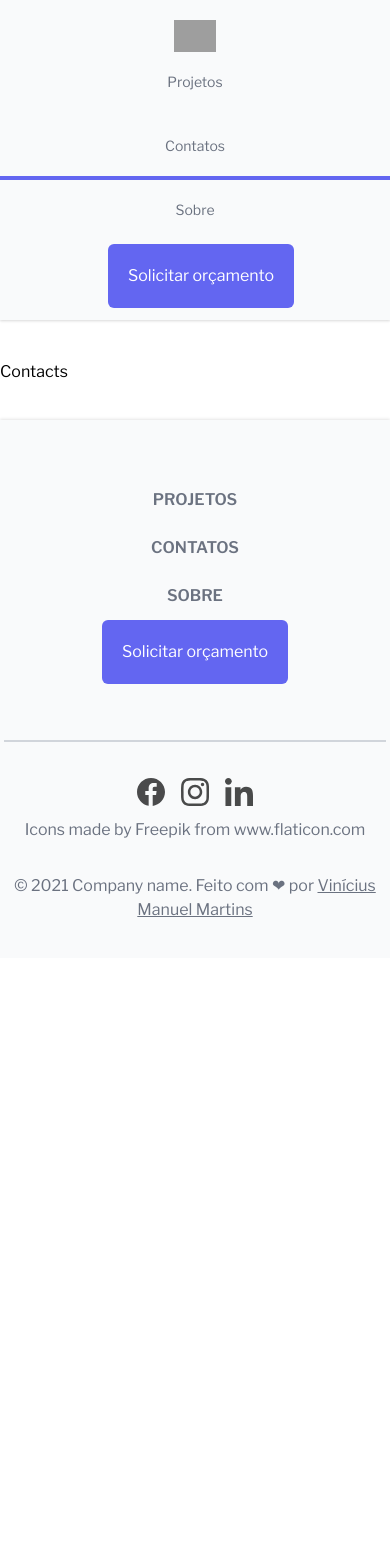
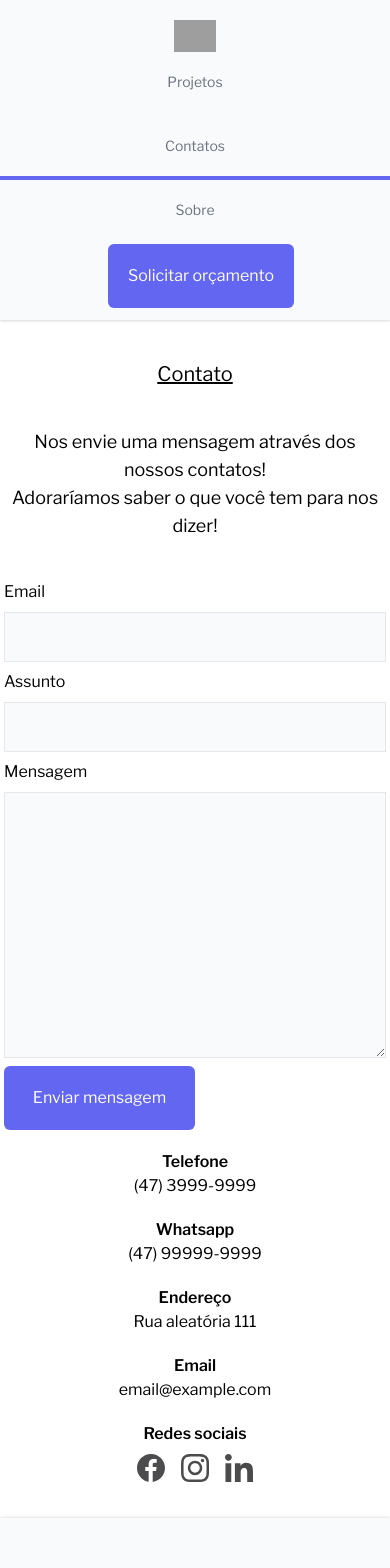
Before and after one commit to Vanfarock/architecture-frontend, a React (Create React App) app: page /contato in a window 390 px wide. Shown: the top 1568 px of the page. Before the commit the page ends 958 px from the top, so only its background shows below. Built offline with nearby package versions, Linux system fonts and the light colour scheme; grey boxes are pictures that could not be loaded.

Commit message:
Turned contacts page responsive

```diff
--- a/src/components/contacts.jsx
+++ b/src/components/contacts.jsx
@@ -1,9 +1,58 @@
 import React from 'react';
+import commonStyles from './util/commonStyles';
+import Facebook from '../assets/icons/facebook.svg';
+import Instagram from '../assets/icons/instagram.svg';
+import Linkedin from '../assets/icons/linkedin.svg';
+import SectionHeader from './common/sectionHeader';
+import Button from './common/button';
 
 const Contacts = () => {
   return (
-    <div>
-      <h1>Contacts</h1>
+    <div className={` max-w-screen-xl ${commonStyles.responsiveMargin}`}>
+      <SectionHeader className="text-center md:text-left mb-10">Contato</SectionHeader>
+      <div className="flex flex-col md:flex-row">
+        <div className="flex-1 mr-10 w-full">
+          <h1 className="text-lg mb-10 text-center">Nos envie uma mensagem através dos nossos contatos! <br /> Adoraríamos saber o que você tem para nos dizer!</h1>
+          <form className="flex flex-col items-center">
+            <label className="self-start" htmlFor="email">Email</label>
+            <input email="email" type="email" name="email"  className="bg-gray-50 border p-3 my-2 w-full" />
+
+            <label className="self-start" htmlFor="subject">Assunto</label>
+            <input email="subject" type="text" name="subject" className="bg-gray-50 border p-3 my-2 w-full" />
+
+            <label className="self-start" htmlFor="message">Mensagem</label>
+            <textarea email="message" rows="10" name="message" className="bg-gray-50 border p-3 my-2 w-full" />
+
+            <Button className="self-start w-2/4 p-5" type="submit">Enviar mensagem</Button>
+          </form>
+        </div>
+        <div className="grid grid-cols-1 sm:grid-cols-2 text-center mt-5 md:flex md: flex-col">
+          <div className="mb-5">
+            <h1 className="font-bold">Telefone</h1>
+            <h3>(47) 3999-9999</h3>
+          </div>
+          <div className="mb-5">
+            <h1 className="font-bold">Whatsapp</h1>
+            <h3>(47) 99999-9999</h3>
+          </div>
+          <div className="mb-5">
+            <h1 className="font-bold">Endereço</h1>
+            <h3>Rua aleatória 111</h3>
+          </div>
+          <div className="mb-5">
+            <h1 className="font-bold">Email</h1>
+            <h3>email@example.com</h3>
+          </div>
+          <div>
+            <h1 className="font-bold">Redes sociais</h1>
+            <div className="flex row justify-center mt-2">
+              <img className="w-7 mx-2 opacity-70" src={Facebook} alt="Facebook"/>
+              <img className="w-7 mx-2 opacity-70" src={Instagram} alt="Instagram"/>
+              <img className="w-7 mx-2 opacity-70" src={Linkedin} alt="Linkedin"/>
+            </div>
+          </div>
+        </div>
+      </div>
     </div>
   );
 };
```
